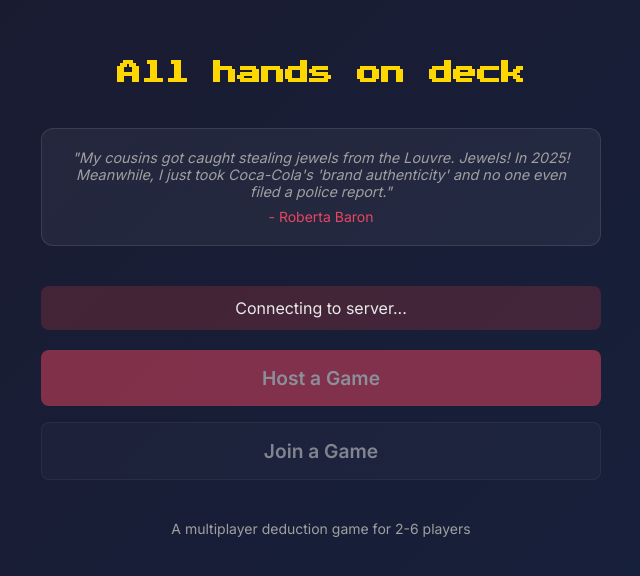
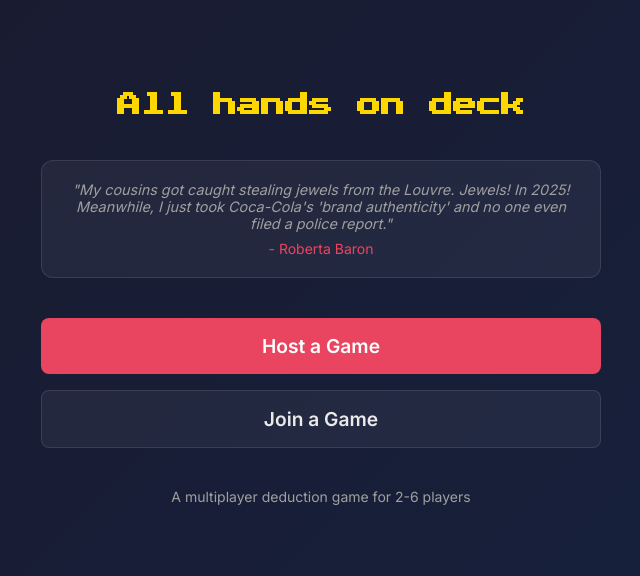
Before and after one commit to chad-murphy-data/roberta-baron, a React (Vite) app in the folder client/: page / in a window 1280 px wide. Shown: the part 102-678 px from the top of the page, without its empty margins (319-959 px from the left). Built offline with nearby package versions, Linux system fonts and the light colour scheme; no server answers.

Commit message:
Fix: Remove connection check that blocked buttons on Home page
The buttons were disabled until isConnected was true, but connection
only happens when creating/joining a room - causing a deadlock.

https://claude.ai/code/session_014PygxBLTqj7NDeCDoXNEDh

```diff
--- a/client/src/pages/Home.tsx
+++ b/client/src/pages/Home.tsx
@@ -4,7 +4,7 @@ import { usePartyKit } from '../context/PartyKitContext'
 
 export default function Home() {
   const navigate = useNavigate()
-  const { isConnected, roomCode, createRoom, joinRoom, error, clearError } = usePartyKit()
+  const { roomCode, createRoom, joinRoom, error, clearError } = usePartyKit()
 
   const [mode, setMode] = useState<'home' | 'host' | 'join'>('home')
   const [playerName, setPlayerName] = useState('')
@@ -56,29 +56,16 @@ export default function Home() {
             </p>
           </div>
 
-          {!isConnected && (
-            <div style={{
-              background: 'rgba(239, 68, 68, 0.2)',
-              padding: '12px',
-              borderRadius: '8px',
-              marginBottom: '20px'
-            }}>
-              Connecting to server...
-            </div>
-          )}
-
           <div style={{ display: 'flex', flexDirection: 'column', gap: '16px' }}>
             <button
               className="btn btn-primary btn-large"
               onClick={() => setMode('host')}
-              disabled={!isConnected}
             >
               Host a Game
             </button>
             <button
               className="btn btn-secondary btn-large"
               onClick={() => setMode('join')}
-              disabled={!isConnected}
             >
               Join a Game
             </button>
```
